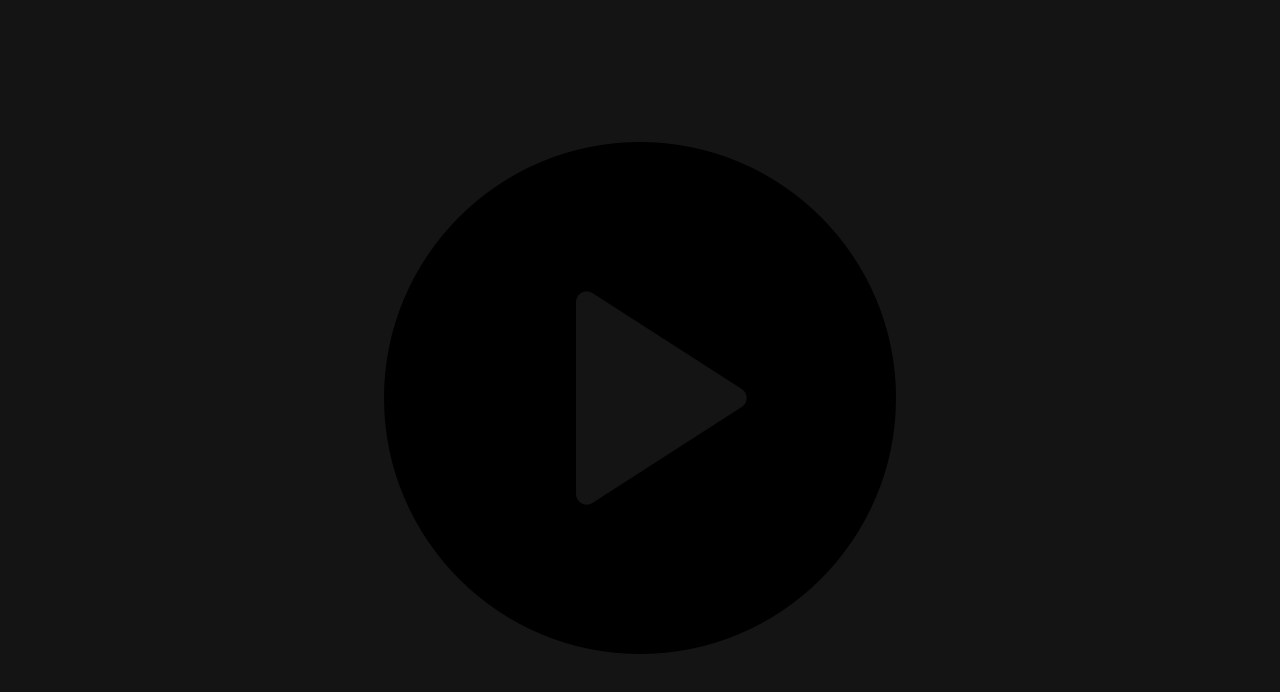
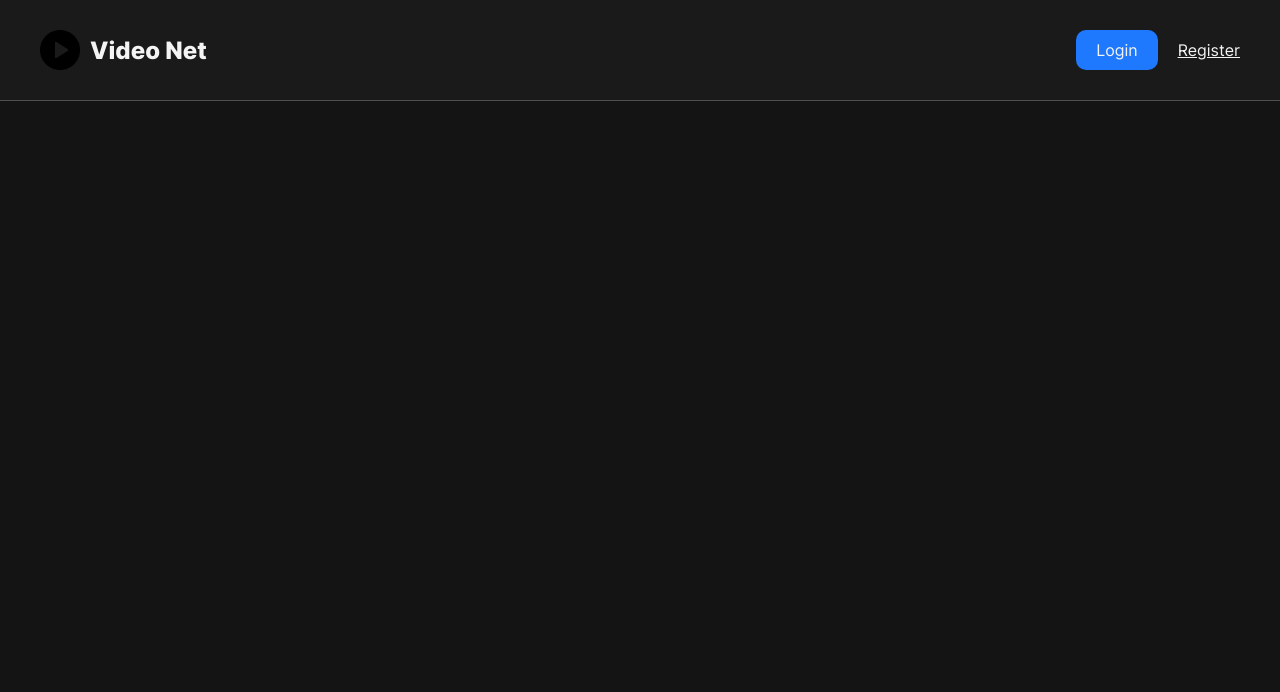
Before and after one commit to forjoa/video-net, a React (Vite) app: page /presentation in a window 1280 px wide. Shown: the top 692 px of the page. Built offline with nearby package versions, Linux system fonts and the light colour scheme.

Commit message:
Presentation Header finished

```diff
--- a/frontend/components/Presentation.jsx
+++ b/frontend/components/Presentation.jsx
@@ -4,7 +4,14 @@ import '../styles/Presentation.css'
 // components
 import PresentationHeader from './presentation/PresentationHeader.jsx'
 
+// imports
+import { useEffect } from 'react'
+
 const Presentation = () => {
+    useEffect(() => {
+        document.title = 'Video Net | Presentation'
+    })
+
     return (
         <>
             <PresentationHeader />
--- a/frontend/components/presentation/PresentationHeader.jsx
+++ b/frontend/components/presentation/PresentationHeader.jsx
@@ -1,11 +1,24 @@
 // icons
 import videoLogo from '../../assets/icons/videoLogo.png'
+
+// imports
+import { Link } from 'react-router-dom'
 
 const PresentationHeader = () => {
     return (
         <header className='presentation-header'>
-            <div className="logo-container">
-                <img src={videoLogo} alt="Video Logo" />
+            <div className="presentation-header-content">
+                <div className="logo-container">
+                    <Link to='/presentation'>
+                        <img src={videoLogo} alt="Video Logo" />
+                        <p>Video Net </p>
+                    </Link>
+                </div>
+
+                <div className="login-container">
+                    <Link to='/login' className='login-button'>Login</Link>
+                    <Link to='/register' className='register-button'>Register</Link>
+                </div>
             </div>
         </header>
     )
--- a/frontend/styles/Presentation.css
+++ b/frontend/styles/Presentation.css
@@ -0,0 +1,61 @@
+.presentation-header {
+    backdrop-filter: blur(30px);
+    background-color: #23232379;
+    height: auto;
+    width: 100%;
+    position: fixed;
+    top: 0;
+    left: 0;
+    padding: 30px 0;
+    display: flex;
+    justify-content: center;
+    border-bottom: .1px solid var(--grey);
+}
+
+.presentation-header-content {
+    display: flex;
+    max-width: 1200px;
+    width: 1200px;
+    justify-content: space-between;
+}
+
+.logo-container a{
+    display: flex;
+    align-items: center;
+    gap: 10px;
+}
+
+.logo-container p {
+    font-size: 24px;
+    font-weight: 800;
+}
+
+.logo-container img {
+    width: 40px;
+}
+
+.login-container {
+    display: flex;
+    place-items: center;
+    gap: 20px;
+}
+
+.login-button {
+    background-color: var(--blue);
+    padding: 10px 20px;
+    border-radius: 10px;
+    transition: all .3s;
+}
+
+.login-button:hover {
+    letter-spacing: 1.2px;
+}
+
+.register-button {
+    text-decoration: underline;
+    transition: all .3s;
+}
+
+.register-button:hover {
+    letter-spacing: 1.2px;
+}
```
